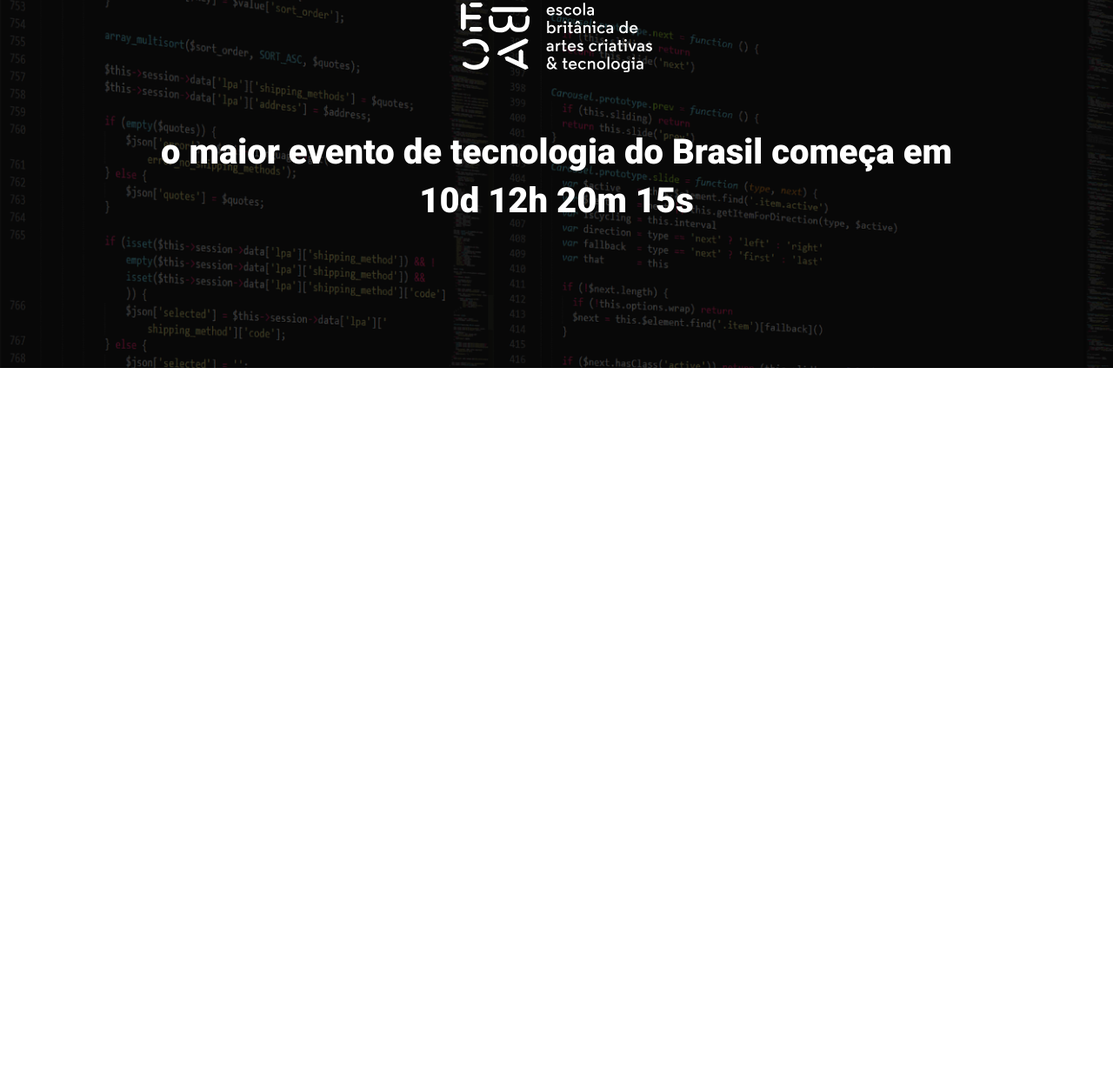
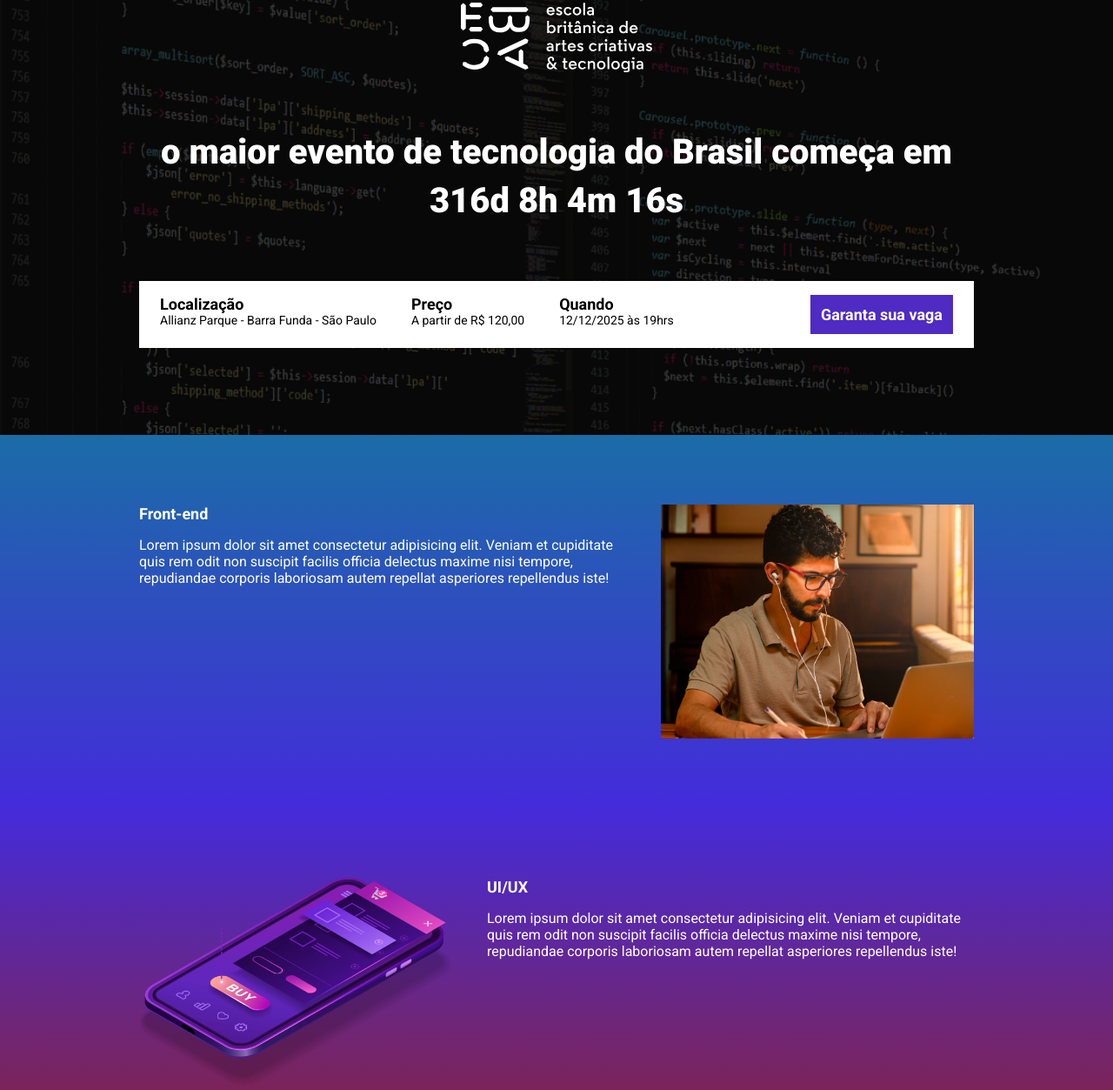
Before and after one commit to JoaoVictorAngelo/Ebac_Tec_Talks, a website built with Parcel: page src/index.html in a window 1280 px wide. Shown: the part 61-1314 px from the top of the page at 87% size. Before the commit the page ends 800 px from the top, so only its background shows below. Built offline with nearby package versions, Linux system fonts and the light colour scheme.

Commit message:
criando a contagem regressiva

```diff
--- a/package.json
+++ b/package.json
@@ -1,9 +1,9 @@
 {
   "name": "projeto_ebactalks",
   "version": "1.0.0",
-  "main": "index.js",
   "scripts": {
     "dev": "parcel src/index.html src/styles/main.scss src/scripts/main.js",
+    "build": "parcel build src/index.html",
     "test": "echo \"Error: no test specified\" && exit 1"
   },
   "keywords": [],
--- a/src/index.html
+++ b/src/index.html
@@ -6,17 +6,90 @@
     <title>Ebac Talks</title>
     <link href="https://fonts.googleapis.com/css2?family=Roboto:wght@400;700;900&display=swap" rel="stylesheet">
     <link rel="stylesheet" href="styles/main.scss">
+    <link rel="stylesheet" href="https://unpkg.com/aos@next/dist/aos.css" />
 </head>
 <body>
     <header class="hero">
         <div class="container">
             <img class="hero__logo" src="images/ebac_logo.svg" alt="EBAC">
             <p class="hero__text">
-                o maior evento de tecnologia do Brasil começa em 10d 12h 20m 15s
+                o maior evento de tecnologia do Brasil começa em <span id="contador"></span>
             </p>
+            <div class="infos-bar">
+                <ul class="infos-bar__infos">
+                    <li class="infos-bar__infos__item">
+                        <b>Localização</b>
+                        Allianz Parque - Barra Funda - São Paulo
+                    </li>
+                    <li class="infos-bar__infos__item">
+                        <b>Preço</b>
+                        A partir de R$ 120,00
+                    </li>
+                    <li class="infos-bar__infos__item">
+                        <b>Quando</b>
+                        12/12/2025 às 19hrs
+                    </li>
+                </ul>
+                <a class="button button--primary" href="#">
+                    Garanta sua vaga
+                </a>
+            </div>
         </div>
     </header>
+    <section class="event event--frontend">
+        <div class="container">
+            <div class="event__details" data-aos="fade-right">
+                <h2 class="event__details__title">
+                    Front-end
+                </h2>
+                <p class="event__detaisl__description">
+                    Lorem ipsum dolor sit amet consectetur adipisicing elit. Veniam et cupiditate quis rem odit non suscipit facilis officia delectus maxime nisi tempore, repudiandae corporis laboriosam autem repellat asperiores repellendus iste!
+                </p>
+            </div>
+            <img class="event__image" data-aos="fade-left" src="./images/frontend.png" alt="Front-end">
+        </div>
+    </section>
+    <section class="event event--ui-ux event--imagem-left">
+        <div class="container">
+            <div class="event__details" data-aos="fade-left">
+                <h2 class="event__details__title">
+                    UI/UX
+                </h2>
+                <p class="event__detaisl__description">
+                    Lorem ipsum dolor sit amet consectetur adipisicing elit. Veniam et cupiditate quis rem odit non suscipit facilis officia delectus maxime nisi tempore, repudiandae corporis laboriosam autem repellat asperiores repellendus iste!
+                </p>
+            </div>
+            <img class="event__image" data-aos="fade-right" src="./images/ui-ux.png" alt="ui-ux">
+        </div>
+    </section>
+    <section class="event event--data-science">
+        <div class="container">
+            <div class="event__details" data-aos="fade-right">
+                <h2 class="event__details__title">
+                    Data Science
+                </h2>
+                <p class="event__detaisl__description">
+                    Lorem ipsum dolor sit amet consectetur adipisicing elit. Veniam et cupiditate quis rem odit non suscipit facilis officia delectus maxime nisi tempore, repudiandae corporis laboriosam autem repellat asperiores repellendus iste!
+                </p>
+            </div>
+            <img class="event__image" data-aos="fade-left" src="./images/data.png" alt="data science">
+        </div>
+    </section>
+    <section class="event event--backend event--imagem-left">
+        <div class="container">
+            <div class="event__details" data-aos="fade-left">
+                <h2 class="event__details__title">
+                    Back-end
+                </h2>
+                <p class="event__detaisl__description">
+                    Lorem ipsum dolor sit amet consectetur adipisicing elit. Veniam et cupiditate quis rem odit non suscipit facilis officia delectus maxime nisi tempore, repudiandae corporis laboriosam autem repellat asperiores repellendus iste!
+                </p>
+            </div>
+            <img class="event__image" src="./images/backend.png" alt="back-end" data-aos="fade-right">
+        </div>
+    </section>
 
+    <script src="https://unpkg.com/aos@next/dist/aos.js"></script>
     <script src="scripts/main.js"></script>
 </body>
 </html>
--- a/src/scripts/main.js
+++ b/src/scripts/main.js
@@ -1 +1,33 @@
-console.log('ola mundo')
+AOS.init();
+
+const dataDoEvento = new Date("Dec 12, 2025 19:00:00");
+const timeStempDoEvento = dataDoEvento.getTime();
+
+const contaAsHoras = setInterval(function() {
+    const agora = new Date();
+    const timeStempAtual = agora.getTime();
+
+    const distanciaAteOEvento = timeStempDoEvento - timeStempAtual;
+
+    const diasEmMs = 1000 * 60 * 60 * 24;
+    const horasEmMs = 1000 * 60 * 60;
+    const minutosEmMs = 1000 * 60;
+    const segundosEmMs = 1000
+
+    const diasAteOEvento = Math.floor(distanciaAteOEvento / diasEmMs);
+    const horasAteOEvento = Math.floor((distanciaAteOEvento % diasEmMs) / horasEmMs);
+    const minutosAteOEvento = Math.floor((distanciaAteOEvento % horasEmMs) / minutosEmMs);
+    const segundosAteOEvento = Math.floor((distanciaAteOEvento % minutosEmMs) / segundosEmMs);
+
+    console.log(diasAteOEvento)
+    console.log(horasAteOEvento)
+    console.log(minutosAteOEvento)
+    console.log(segundosAteOEvento)
+
+    document.getElementById('contador').innerHTML = `${diasAteOEvento}d ${horasAteOEvento}h ${minutosAteOEvento}m ${segundosAteOEvento}s`
+
+    if(distanciaAteOEvento < 0) {
+        clearInterval(contaAsHoras);
+        document.getElementById('contador').innerHTML = `<br>O Evento já acabou <br> &#128546; &#128557; &#128546; `
+    }
+}, 1000)
--- /dev/null
+++ b/src/styles/_event.scss
@@ -0,0 +1,64 @@
+@use 'variaveis' as var;
+.event {
+    padding: 80px 0;
+
+
+    &--frontend {
+        background-image: linear-gradient(var.$blue1, var.$blue2);
+    }
+
+    &--ui-ux {
+        background-image: linear-gradient(var.$blue2, var.$pink);
+    }
+
+    &--data-science {
+        background-image: linear-gradient(var.$pink, var.$yellow);
+    }
+
+    &--backend {
+        background-image: linear-gradient(var.$yellow, var.$pink);
+    }
+
+    &--imagem-left{
+        .container {
+            flex-direction: row-reverse;
+        }
+    }
+
+    .container {
+        display: flex;
+        gap: 40px;
+    }
+
+    &__details {
+
+        &__title {
+            font-size: 18px;
+            font-weight: bold;
+            margin-bottom: 16px;
+        }
+
+        &__description {
+            line-height: 22px;
+        }
+    }
+
+    &__image {
+        max-width: 360px;
+    }
+
+    @media (max-width:640px) {
+        .container {
+            display: block;
+        }
+
+        &__details {
+            margin-right: 0;
+            margin-bottom: 16px;
+        }
+
+        &__image {
+            width: 100%;
+        }
+    }
+}
--- a/src/styles/_hero.scss
+++ b/src/styles/_hero.scss
@@ -1,3 +1,5 @@
+@use 'variaveis' as var;
+
 .hero {
     padding-top: 64px;
     padding-bottom: 100px;
@@ -16,7 +18,7 @@
         left: 0;
         width: 100%;
         height: 100%;
-        background-color: #000;
+        background-color: var.$secundarytextColor;
         opacity: .7;
         content: '';
     }
--- /dev/null
+++ b/src/styles/components/_buttons.scss
@@ -0,0 +1,27 @@
+@use '../variaveis' as var;
+
+.button {
+    padding: 12px;
+    font-size: 18px;
+    font-weight: bold;
+    text-decoration: none;
+    text-align: center;
+    white-space: nowrap;
+
+    &--primary {
+        color: var.$textColor;
+        background-color: var.$purple;
+    }
+
+    @media (max-width:1024px) {
+        display: flex;
+        align-items: center;
+    }
+
+    @media (max-width: 640px) {
+        display: flex;
+        align-items: center;
+        justify-content: center;
+        width: 100%;
+    }
+}
--- /dev/null
+++ b/src/styles/components/_infos_bar.scss
@@ -0,0 +1,41 @@
+@use '../variaveis' as var;
+
+.infos-bar {
+    display: flex;
+    justify-content: space-between;
+    padding: 16px 24px;
+    background-color: var.$textColor;
+
+    &__infos {
+        display: flex;
+        gap: 40px;
+
+        &__item {
+            font-size: 14px;
+            color: var.$secundarytextColor;
+
+            b {
+                font-size: 18px;
+                display: block;
+                color: var.$secundarytextColor;
+            }
+        }
+    }
+    @media (max-width:1024px) {
+        &__infos {
+            gap: 16px;
+        }
+    }
+
+    @media (max-width: 640px) {
+        display: block;
+
+        &__infos {
+            display: block;
+
+            &__item {
+                margin-bottom: 24px;
+            }
+        }
+    }
+}
--- a/src/styles/main.scss
+++ b/src/styles/main.scss
@@ -1,12 +1,16 @@
 @use 'hero';
-
+@use 'variaveis' as var;
+@use 'event';
+@use 'components/infos_bar';
+@use 'components/buttons';
 
 * {
     margin: 0;
     padding: 0;
     box-sizing: border-box;
     font-family: Roboto, sans-serif;
-    color: #fff;
+    color: var.$textColor;
+    list-style: none;
 }
 
 .container {
--- /dev/null
+++ b/src/styles/variaveis.scss
@@ -0,0 +1,9 @@
+$textColor: #fff;
+$secundarytextColor: #000;
+
+
+$blue1: #1B6CA7;
+$blue2: #442BDB;
+$purple: #4F2AC3;
+$pink: #89223b;
+$yellow: #9C791D;
```
